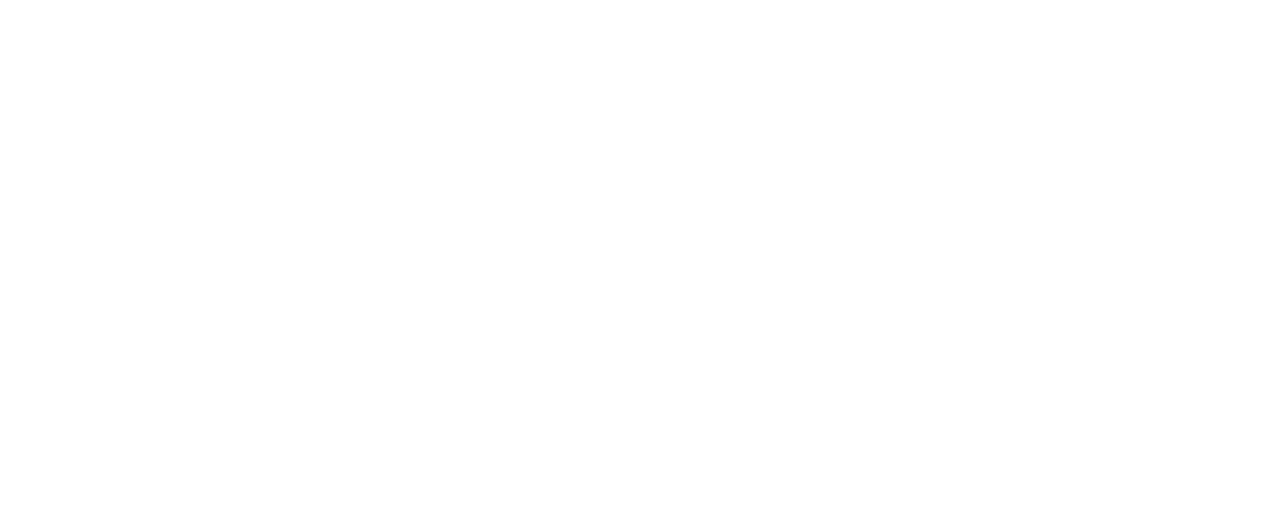
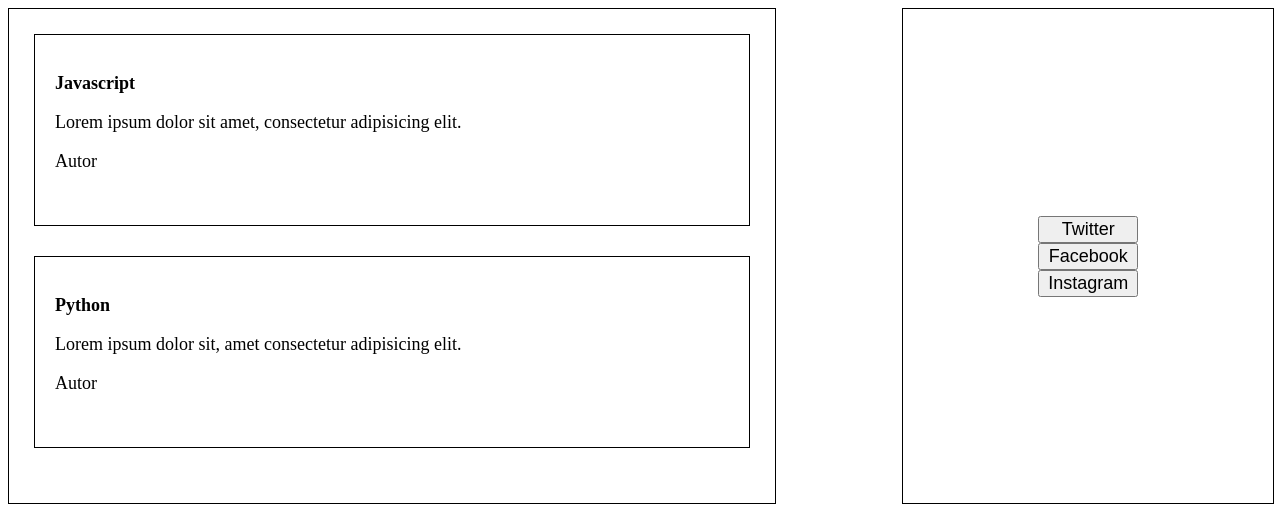
Before and after one commit to santisanchez/DesarrolloWebAvanzado, a plain HTML site: page index.html in a window 1280 px wide. Drawn offline with Linux system fonts and the light colour scheme.

Commit message:
Se crea maquetado del contenido principal

```diff
--- a/index.html
+++ b/index.html
@@ -4,9 +4,32 @@
     <meta charset="UTF-8">
     <meta name="viewport" content="width=device-width, initial-scale=1.0">
     <meta http-equiv="X-UA-Compatible" content="ie=edge">
+    <link rel="stylesheet" type="text/css" href="main.css">
     <title>Document</title>
 </head>
 <body>
-
+    <section class="main_content">
+        <section class="articles">
+            <article>
+                <h3>Javascript</h3>
+                <p>Lorem ipsum dolor sit amet, consectetur adipisicing elit.</p>
+                <footer>
+                    Autor
+                </footer>
+            </article>
+            <article>
+                <h3>Python</h3>
+                <p>Lorem ipsum dolor sit, amet consectetur adipisicing elit.</p>
+                <footer>
+                    Autor
+                </footer>
+            </article>
+        </section>
+        <aside class="social">
+            <button type="button" href="twitter.com">Twitter</button>
+            <button type="button" href="facebook.com">Facebook</button>
+            <button type="button" href="instagram.com">Instagram</button>
+        </aside>
+    </section>
 </body>
 </html>
--- /dev/null
+++ b/main.css
@@ -0,0 +1,38 @@
+*{
+    font-size: large;
+}
+
+.main_content{
+    display: grid;
+    grid:'content social';
+    grid-column-gap: 10%;
+}
+
+.main_content .social{
+    grid-area: social;
+    border: 1px solid black;
+    width: 100%;
+    display: flex;
+    flex-direction: column;
+    justify-content: center;
+    align-items: center;
+}
+
+.main_content .social button{
+    width: 100px;
+}
+.main_content .articles{
+    grid-area: content;
+    border: 1px solid black;
+    display: flex;
+    flex-direction: column;
+    justify-content: space-evenly;
+    padding: 25px;
+
+}
+.main_content .articles article{
+    height: 150px;
+    border: 1px solid black;
+    margin-bottom: 30px;
+    padding: 20px;
+}
```
